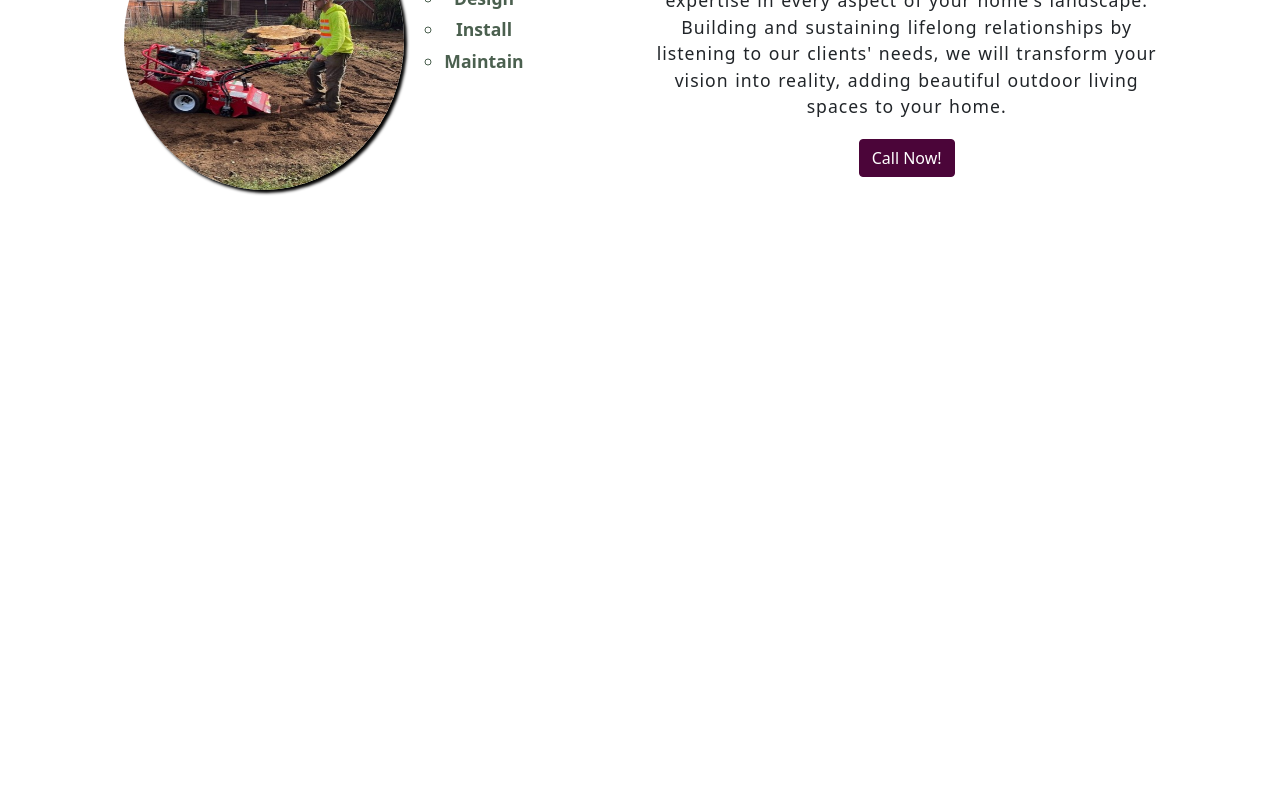
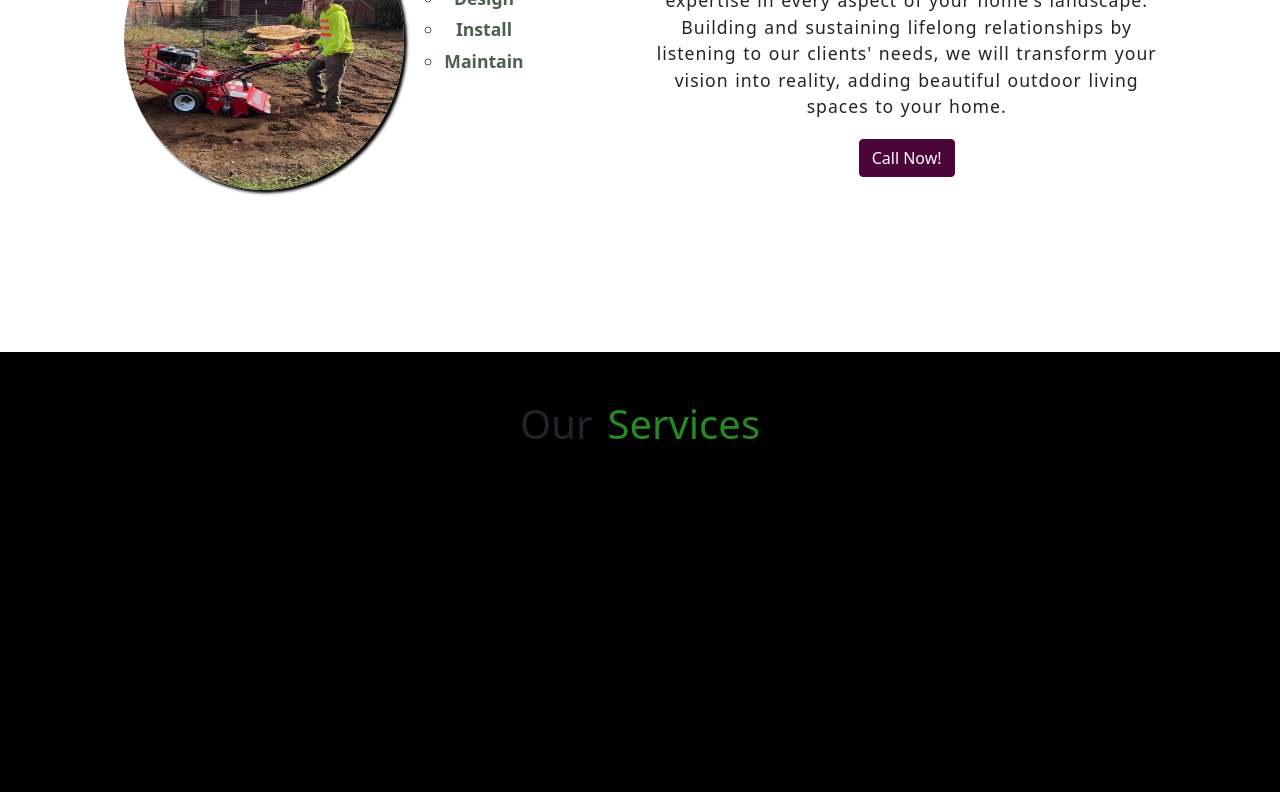
Before and after one commit to stetsonharding/ValleyLawnPros, a React (Create React App) app: page / in a window 1280 px wide. Shown: the part 1198-1998 px from the top of the page. Before the commit the page ends 1526 px from the top, so only its background shows below. Built offline with nearby package versions, Linux system fonts and the light colour scheme.

Commit message:
services section inital commit.

```diff
--- /dev/null
+++ b/src/components/services/Services.js
@@ -0,0 +1,19 @@
+import React from "react";
+import { Container } from "react-bootstrap";
+
+import "./Services.scss";
+
+const Services = () => {
+  return (
+    <Container fluid className="p-0 mb-2 mt-4">
+      <div className="service-background">
+        <h1 className="our-services-title d-flex justify-content-center p-5">
+          Our
+          <span className="services-span">Services </span>
+        </h1>
+      </div>
+    </Container>
+  );
+};
+
+export default Services;
--- /dev/null
+++ b/src/components/services/Services.scss
@@ -0,0 +1,12 @@
+@import "../../custom.scss";
+
+.service-background {
+  height: 55vh;
+  background-color: black;
+}
+
+//spacing and style for span
+.services-span {
+  margin-left: 15px;
+  color: forestgreen;
+}
--- a/src/pages/index.js
+++ b/src/pages/index.js
@@ -3,12 +3,14 @@ import React from "react";
 //components
 import Hero from "../components/hero/Hero";
 import CompanyMission from "../components/companyMissionLayout/CompanyMissionLayout";
+import Services from "../components/services/Services";
 
 const Index = () => {
   return (
     <>
       <Hero />
       <CompanyMission />
+      <Services />
     </>
   );
 };
```
Also changed, not shown: src/components/Service/Service.js (added), src/components/Service/Service.scss (added).
